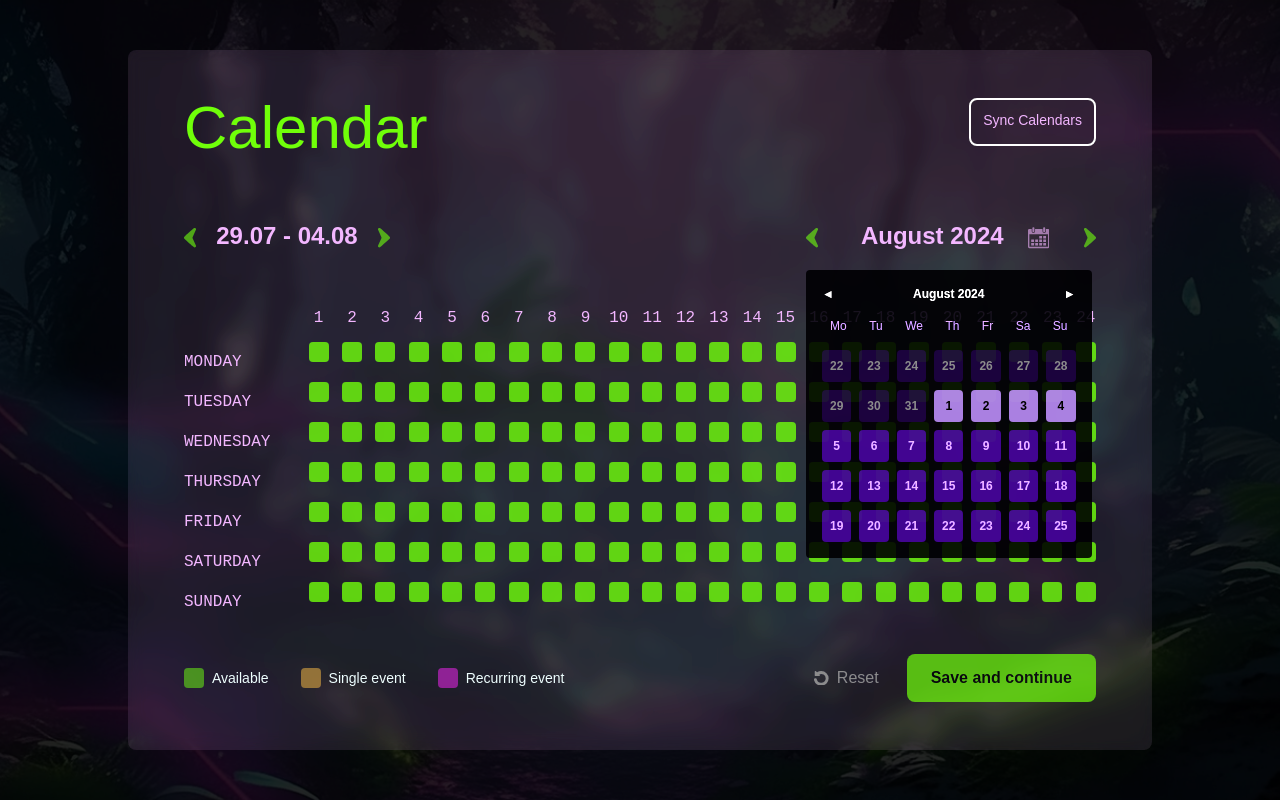
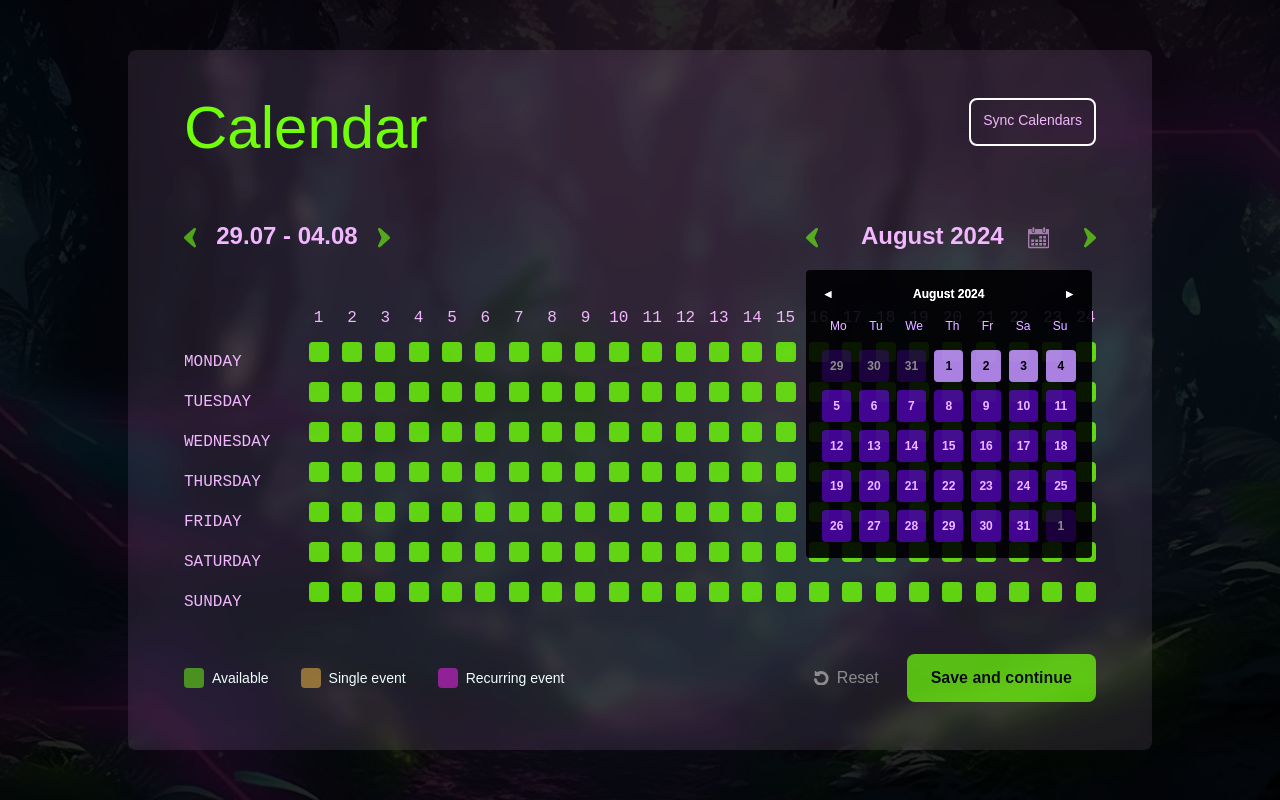
Before and after one commit to Visual-Riot/plaeen, a Next.js app: page /calendar in a window 1280 px wide. Built offline with nearby package versions, Linux system fonts and the light colour scheme; a web font is replaced by a local one.

Commit message:
fixed display of days in prev calendar (starting monday)

```diff
--- a/src/components/calendar/CalendarPreview.tsx
+++ b/src/components/calendar/CalendarPreview.tsx
@@ -28,10 +28,13 @@ const CalendarPreview: React.FC<CalendarPreviewProps> = ({
     setSelectedDate(currentDate);
   }, [currentDate]);
 
-  const weeks = eachWeekOfInterval({
-    start: startOfMonth(selectedDate),
-    end: endOfMonth(selectedDate),
-  }).map((weekStart) => startOfWeek(weekStart, { weekStartsOn: 1 }));
+  const weeks = eachWeekOfInterval(
+    {
+      start: startOfWeek(startOfMonth(selectedDate), { weekStartsOn: 1 }),
+      end: endOfWeek(endOfMonth(selectedDate), { weekStartsOn: 1 }),
+    },
+    { weekStartsOn: 1 }
+  );
 
   const handleDayClick = (date: Date) => {
     const weekStart = startOfWeek(date, { weekStartsOn: 1 });
@@ -46,8 +49,12 @@ const CalendarPreview: React.FC<CalendarPreviewProps> = ({
     setSelectedDate(addMonths(selectedDate, 1));
   };
 
-  const displayedWeekStart = startOfWeek(currentDate, { weekStartsOn: 1 });
-  const displayedWeekEnd = endOfWeek(currentDate, { weekStartsOn: 1 });
+  let displayedWeekStart = startOfWeek(currentDate, { weekStartsOn: 1 });
+  let displayedWeekEnd = endOfWeek(currentDate, { weekStartsOn: 1 });
+
+  useEffect(() => {
+    console.log("selectedDate", selectedDate);
+  }, [currentDate, selectedDate]);
 
   return (
     <div className="bg-black bg-opacity-90 rounded p-4 text-xs">
@@ -73,14 +80,14 @@ const CalendarPreview: React.FC<CalendarPreviewProps> = ({
       </div>
       <div className="grid grid-cols-7 gap-2 text-white">
         {/* Render days in each week */}
-        {weeks.map((weekStart) => {
+        {weeks.map((week) => {
           const isCurrentWeek =
-            weekStart >= displayedWeekStart && weekStart <= displayedWeekEnd;
+            week >= displayedWeekStart && week <= displayedWeekEnd;
           return (
-            <React.Fragment key={weekStart.toString()}>
+            <React.Fragment key={week.toString()}>
               {eachDayOfInterval({
-                start: weekStart,
-                end: endOfWeek(weekStart, { weekStartsOn: 1 }),
+                start: startOfWeek(week, { weekStartsOn: 1 }),
+                end: endOfWeek(week, { weekStartsOn: 1 }),
               }).map((day) => (
                 <div
                   key={day.toString()}
```
